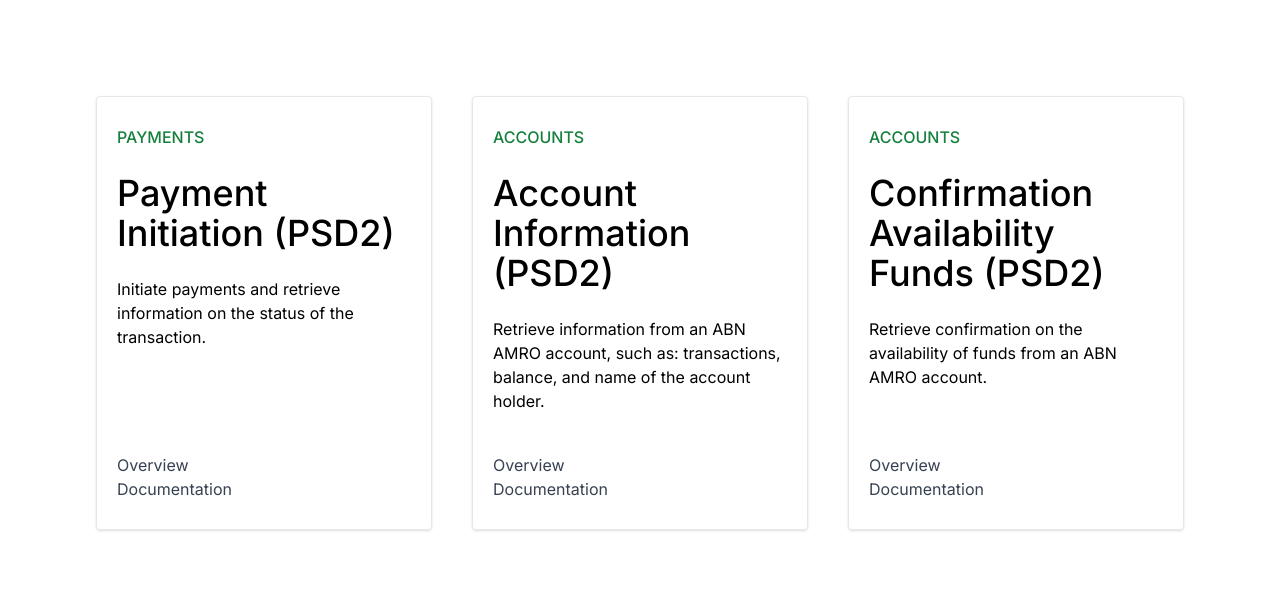
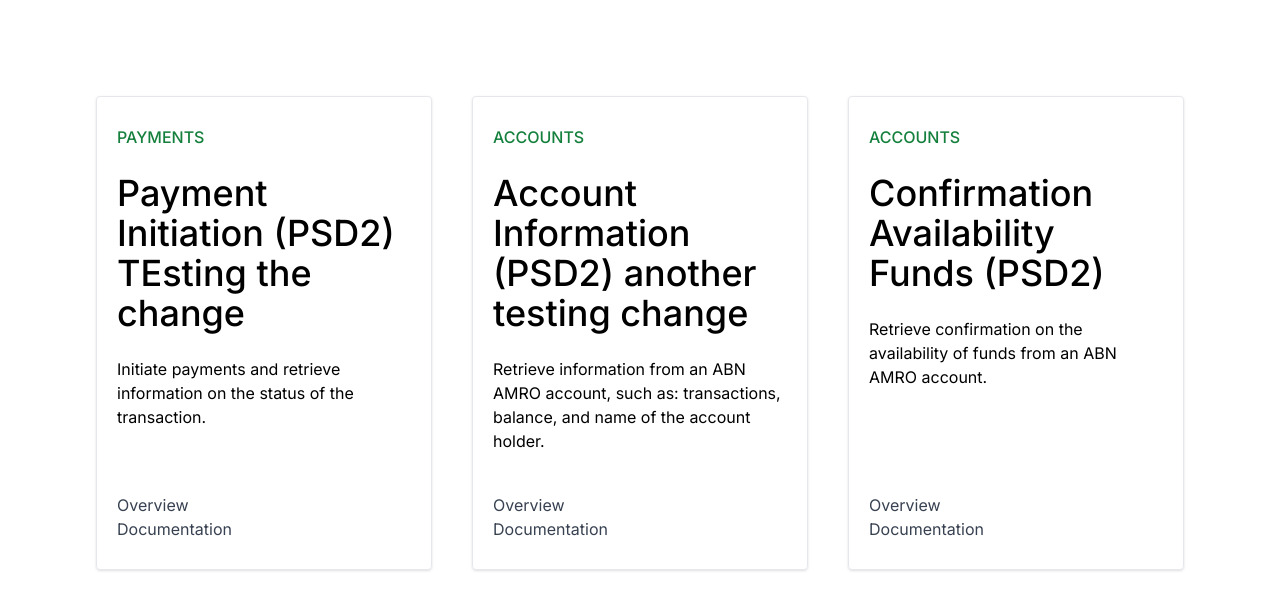
Before and after one commit to leoncan122/api-monitor-test, a Next.js app: page / in a window 1280 px wide. Shown: the top 610 px of the page. Built offline with nearby package versions, Linux system fonts and the light colour scheme.

Commit message:
Add title texts

```diff
--- a/src/pages/index.js
+++ b/src/pages/index.js
@@ -8,7 +8,7 @@
   const info = [
     {
       category: 'PAYMENTS',
-      title: 'Payment Initiation (PSD2)',
+      title: 'Payment Initiation (PSD2) TEsting the change',
       description: 'Initiate payments and retrieve information on the status of the transaction.',
       links: [
         {
@@ -23,7 +23,7 @@
     },
     {
       category: 'ACCOUNTS',
-      title: 'Account Information (PSD2)',
+      title: 'Account Information (PSD2) another testing change',
       description: 'Retrieve information from an ABN AMRO account, such as: transactions, balance, and name of the account holder.',
       links: [
         {
```
